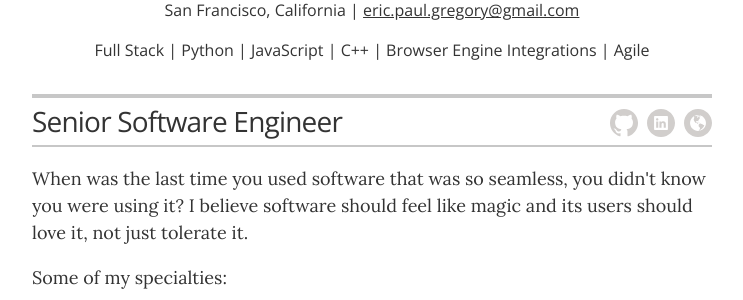
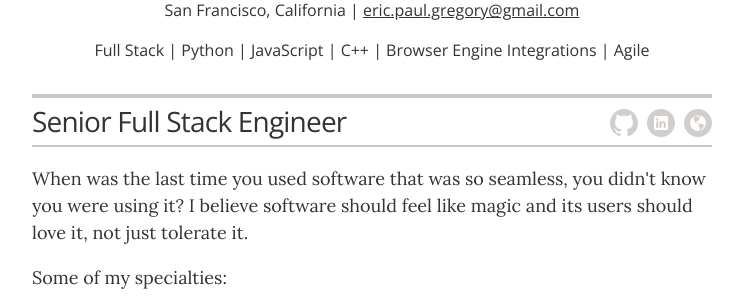
Before and after one commit to MrEricSir/resume, a Jekyll site: the page built from index.html, in a window 1280 px wide and 900 px high. Shown: the part 237-537 px from the top of the window, without its empty margins (268-1011 px from the left). Built offline with Jekyll 4.4.1, drawn with Linux system fonts in a browser that asks for light colours.

Commit message:
Update resume title to 'Senior Full Stack Engineer'

```diff
--- a/_config.yml
+++ b/_config.yml
@@ -11,7 +11,7 @@ sass:
 # Resume settings
 resume_avatar:                  "true"
 resume_name:                    "Eric Gregory"
-resume_title:                   "Senior Software Engineer"
+resume_title:                   "Senior Full Stack Engineer"
 
 # used for the contact button in _layouts/resume.html
 resume_contact_email:           "eric.paul.gregory@gmail.com"
```
